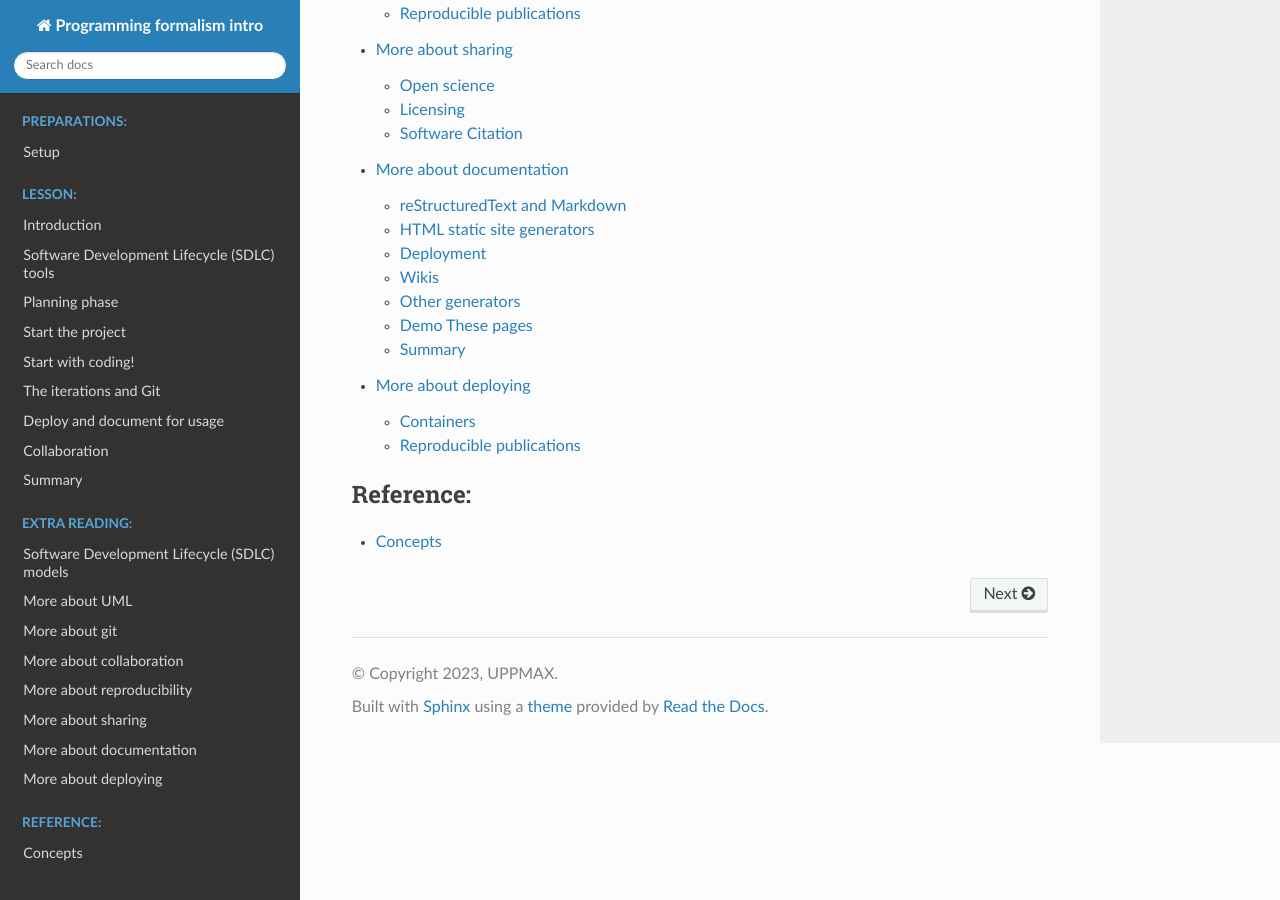
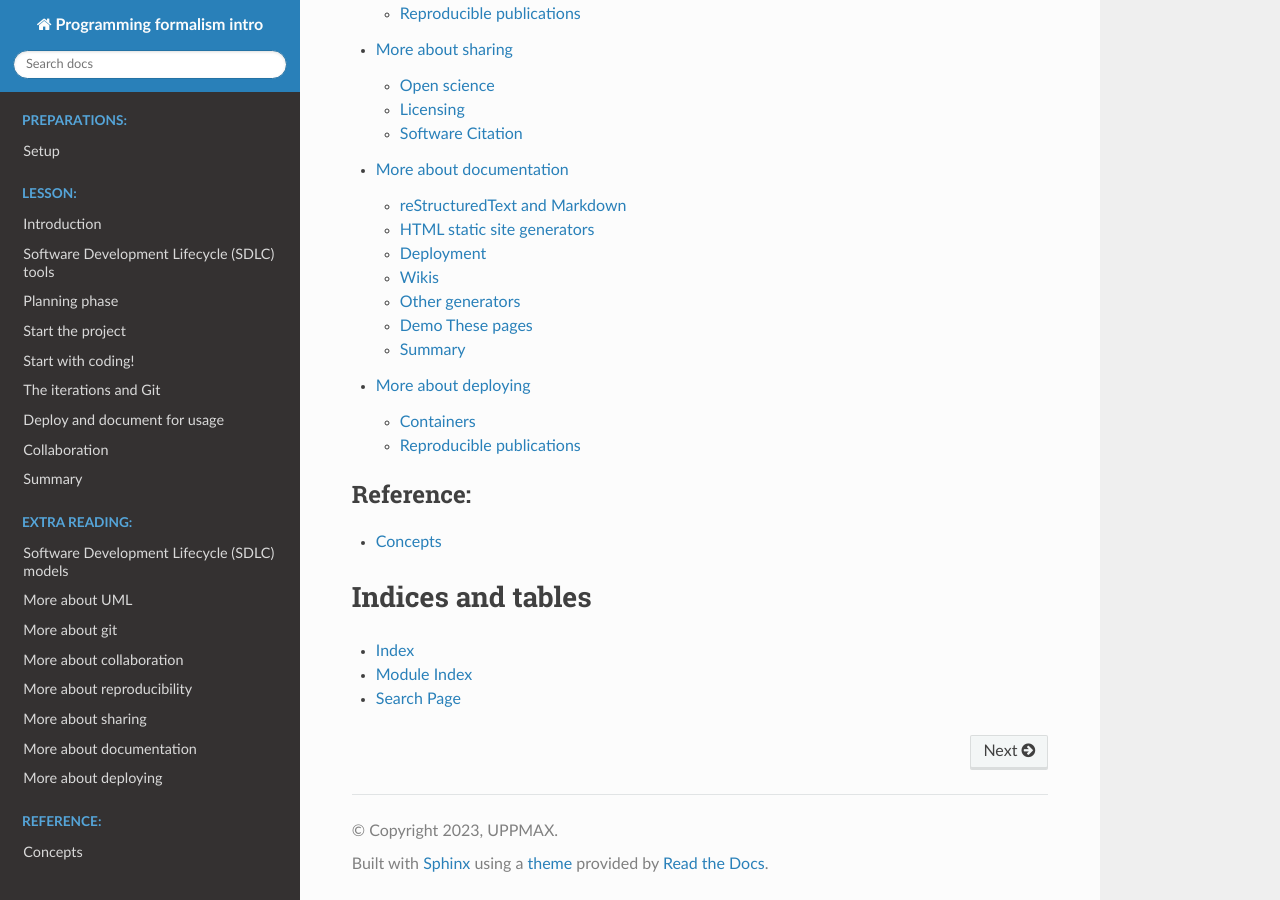
Before and after one commit to UPPMAX/programming_formalisms_intro, a Sphinx documentation site: the page built from doc/index.rst, in a window 1280 px wide and 900 px high, scrolled down 7799 px. Built offline with Sphinx 7.4.7 and the Read the Docs theme 2.0.0, drawn with Linux system fonts in a browser that asks for light colours; pages that are not in the unit, such as notebooks, are missing from menus.

Commit message:
Update index.rst

```diff
--- a/doc/index.rst
+++ b/doc/index.rst
@@ -226,9 +226,9 @@ Learning outcomes
    # exercises.md
    * :ref:`genindex`
 
-.. Indices and tables
-.. ==================
+Indices and tables
+==================
 
-.. * :ref:`genindex`
-.. * :ref:`modindex`
-.. * :ref:`search`
+* :ref:`genindex`
+* :ref:`modindex`
+* :ref:`search`
```
